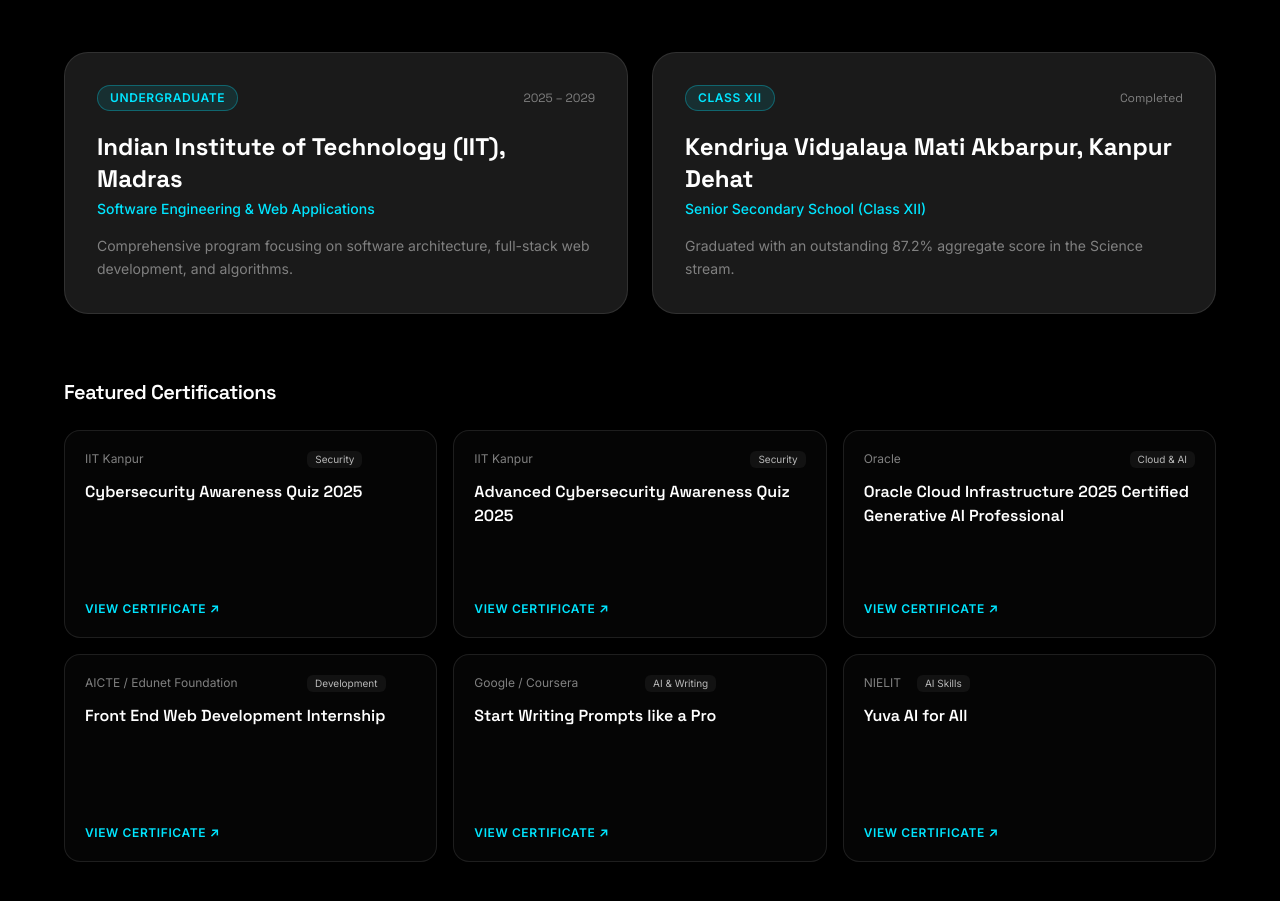
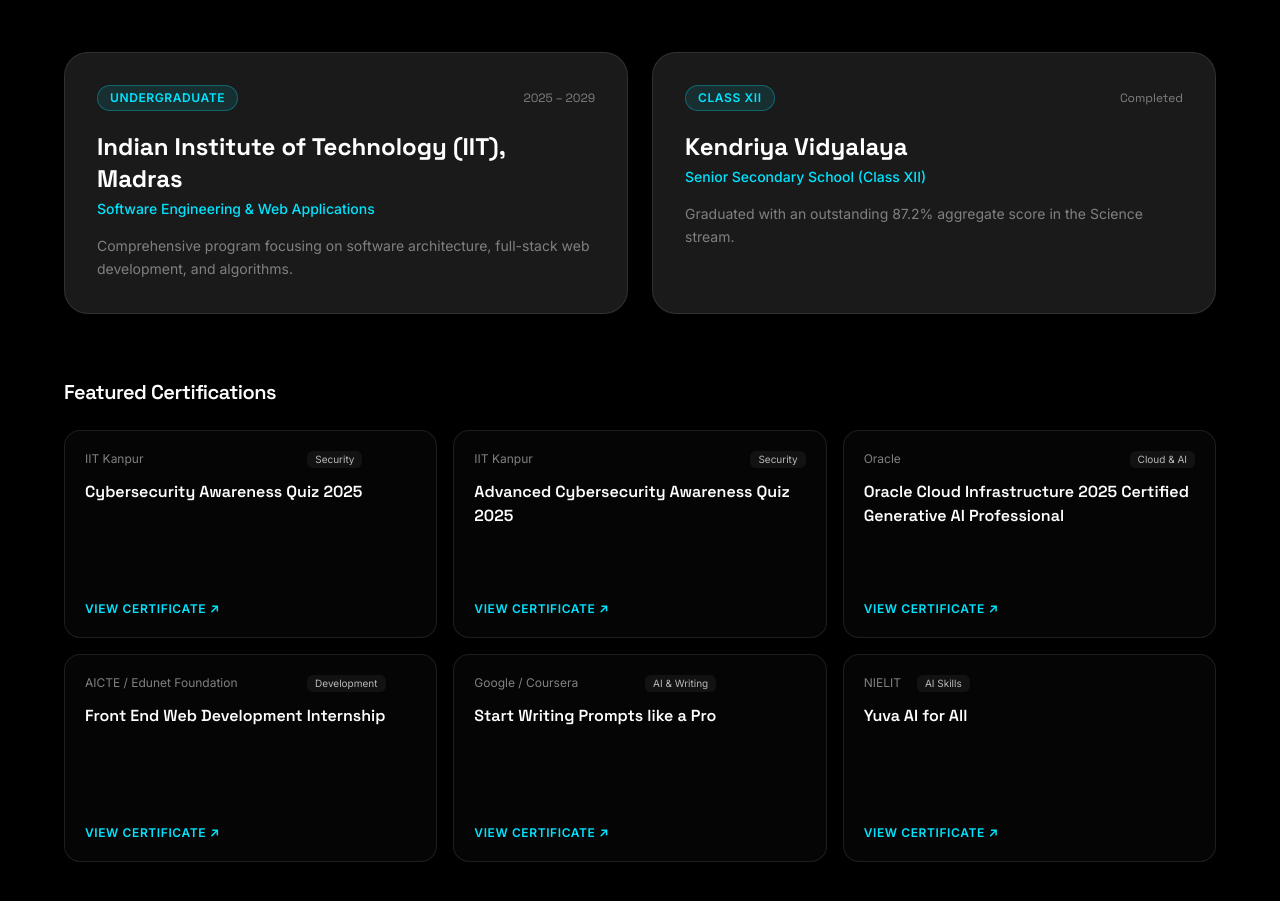
Before and after one commit to Aviraltrivedi7/Aviral-Trivedi-Portfolio-44, a Next.js app: page / in a window 1280 px wide. Shown: the part 4940-5841 px from the top of the page. Built offline with nearby package versions, Linux system fonts and the light colour scheme.

Commit message:
fix: simplify school name

```diff
--- a/src/components/testimonials.tsx
+++ b/src/components/testimonials.tsx
@@ -12,7 +12,7 @@
     badge: "Undergraduate",
   },
   {
-    institution: "Kendriya Vidyalaya Mati Akbarpur, Kanpur Dehat",
+    institution: "Kendriya Vidyalaya",
     degree: "Senior Secondary School (Class XII)",
     period: "Completed",
     highlight: "Graduated with an outstanding 87.2% aggregate score in the Science stream.",
```
